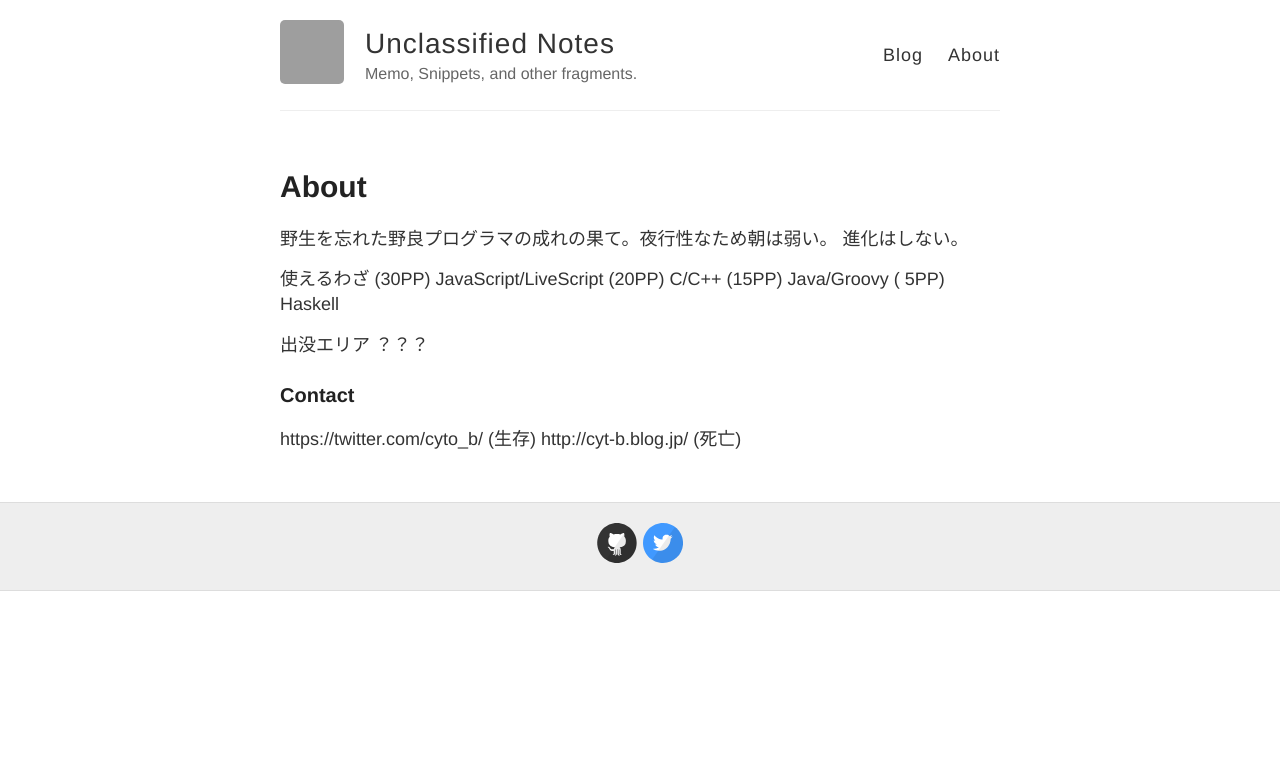
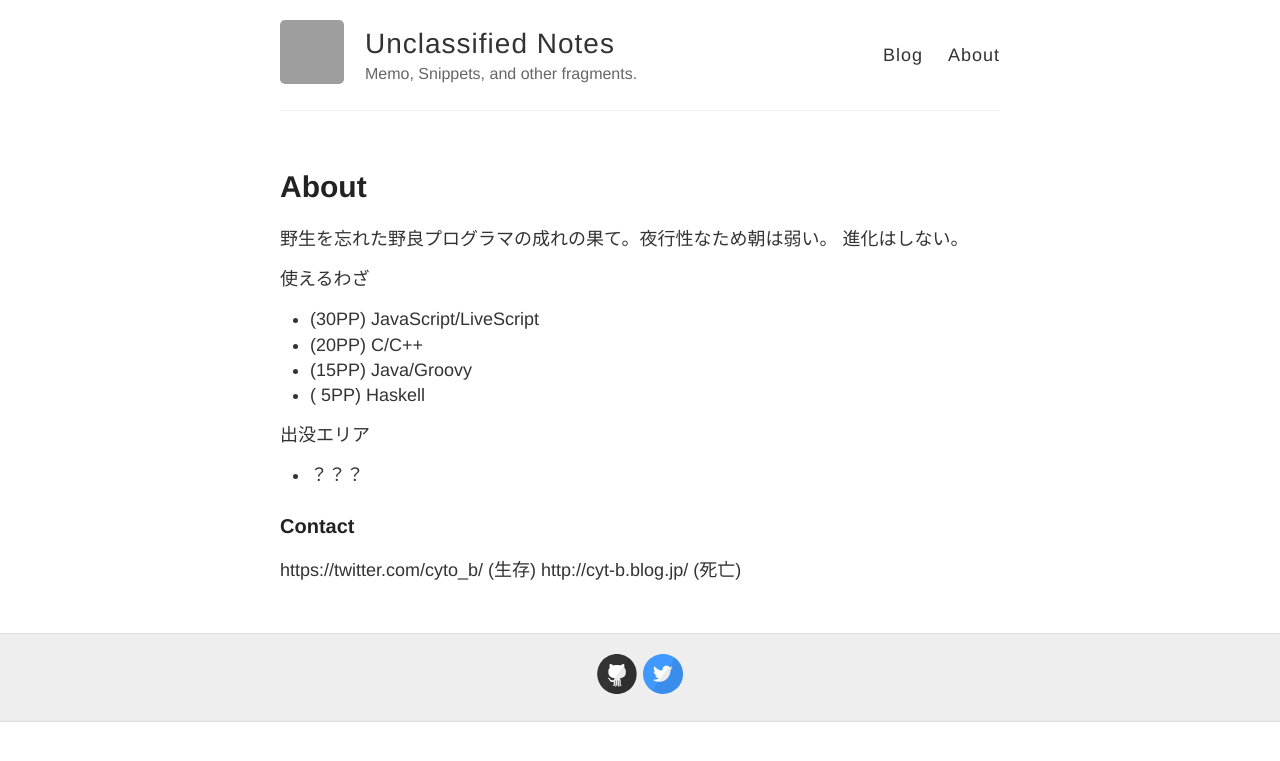
Before and after one commit to cytb/cytb.github.io, a Jekyll site: the page built from about.md, in a window 1280 px wide. Shown: the top 761 px of the page. Built offline with Jekyll 4.4.1, drawn with Linux system fonts in a browser that asks for light colours; Markdown is read by kramdown in place of the engine named in the settings; grey boxes are pictures that could not be loaded.

```diff
--- a/about.md
+++ b/about.md
@@ -10,13 +10,13 @@ published: true
 進化はしない。
 
 使えるわざ
-(30PP) JavaScript/LiveScript
-(20PP) C/C++
-(15PP) Java/Groovy
-( 5PP) Haskell
+- (30PP) JavaScript/LiveScript
+- (20PP) C/C++
+- (15PP) Java/Groovy
+- ( 5PP) Haskell
 
 出没エリア
-？？？
+- ？？？
 
 ### Contact
 https://twitter.com/cyto_b/ (生存)
```
